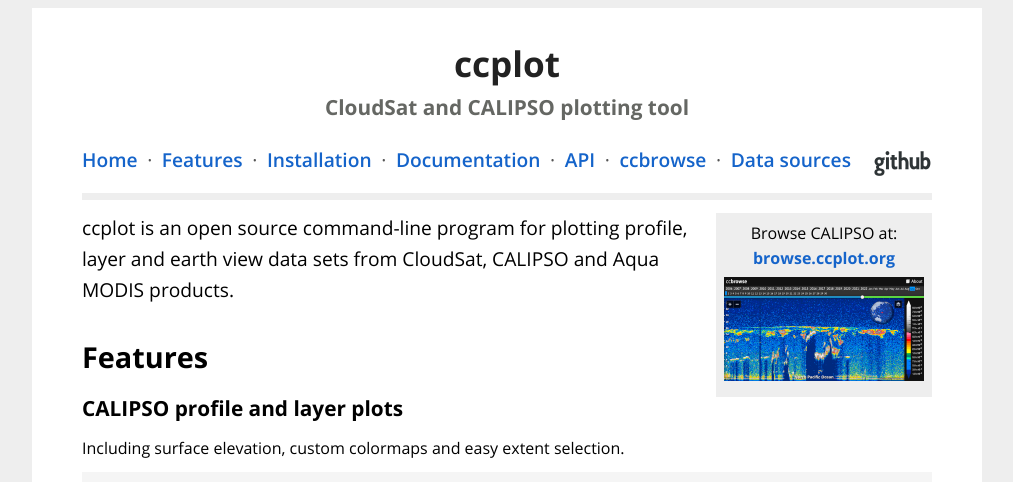
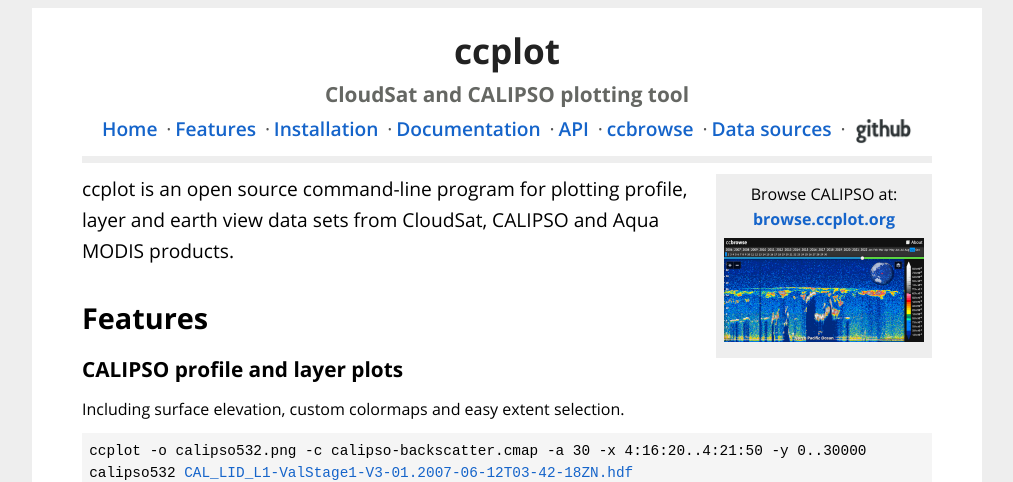
Before and after one commit to peterkuma/ccplot, a Jekyll site: the page built from index.html, in a window 1280 px wide. Shown: the top 482 px of the page, without its empty margins (133-1146 px from the left). Built offline with Jekyll 4.4.1, drawn with Linux system fonts in a browser that asks for light colours; grey boxes are pictures that could not be loaded.

Commit message:
Improve page header style

```diff
--- a/_layouts/default.html
+++ b/_layouts/default.html
@@ -32,9 +32,9 @@
                     <span><a href="/api/">API</a></span>
                     <span><a href="/ccbrowse/">ccbrowse</a></span>
                     <span><a href="/data/">Data sources</a></span>
-                    <div class="github">
-                        <a href="https://github.com/peterkuma/ccplot"><img src="/img/github.png" width="60" alt="github"></a>
-                    </div>
+                    <span class="github">
+                        <a href="https://github.com/peterkuma/ccplot"><img src="/img/github.png" alt="github"></a>
+                    </span>
                 </nav>
             </header>
             <article>
--- a/css/header.css
+++ b/css/header.css
@@ -1,62 +1,8 @@
-header nav {
-    font-size: 120%;
-    font-weight: 600;
-    margin-top: 0.7em;
-    margin-bottom: 0.7em;
-    border-bottom: 7px solid #eee;
-    line-height: 150%;
-    display: flex;
-    flex-wrap: wrap;
-}
-
-@media (min-width: 950px) {
-    header nav {
-        padding-top: 0.6em;
-        padding-bottom: 0.6em;
-    }
-
-    header nav > span:before {
-        content: "·";
-        color: #555;
-        font-weight: normal;
-        margin-left: 0.5em;
-        margin-right: 0.5em;
-    }
-
-    header nav > span:first-child:before {
-        content: "";
-        margin-left: 0;
-        margin-right: 0;
-    }
-
-    header nav .github {
-        flex-grow: 1;
-        text-align: right;
-    }
-
-    header nav .github > a {
-        position: relative;
-        top: 3px;
-    }
-}
-
-@media (max-width: 950px) {
-    header nav {
-        margin: 0 -0.3em;
-    }
-
-    header nav > span,
-    header nav > .github {
-        margin: 0 0.3em;
-    }
-}
-
 header hgroup {
     text-align: center;
     display: block;
     font-weight: bold;
-    margin-top: 1.2em;
-    margin-bottom: 1em;
+    margin-top: 0.4em;
 }
 
 header hgroup a {
@@ -77,3 +23,58 @@
     margin-top: 0;
     margin-bottom: 0;
 }
+
+header nav {
+    font-size: 120%;
+    font-weight: 600;
+    border-bottom: 7px solid #eee;
+    line-height: 150%;
+    text-align: center;
+}
+
+header nav > span {
+    white-space: nowrap;
+}
+
+header nav .github img {
+    vertical-align: middle;
+    height: 1.4em;
+}
+
+@media (min-width: 950px) {
+    header hgroup {
+        margin-bottom: 0.6em;
+    }
+
+    header nav {
+        padding-bottom: 0.6em;
+    }
+
+    header nav > span:before {
+        content: "·";
+        color: #555;
+        font-weight: normal;
+        margin-left: 0.2em;
+        margin-right: 0.2em;
+    }
+
+    header nav > span:first-child:before {
+        content: "";
+        margin-left: 0;
+        margin-right: 0;
+    }
+}
+
+@media (max-width: 950px) {
+    header hgroup {
+        margin-bottom: 0.4em;
+    }
+
+    header nav {
+        padding-bottom: 0.4em;
+    }
+
+    header nav > span {
+        margin: 0 0.2em;
+    }
+}
```
